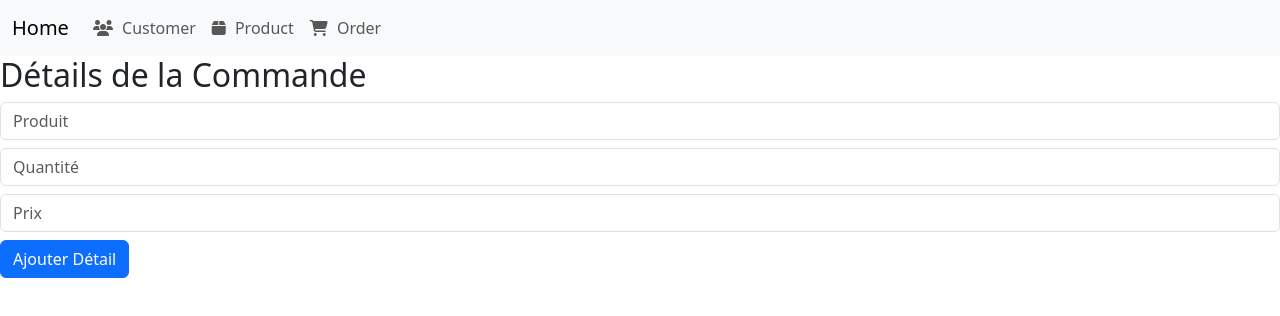
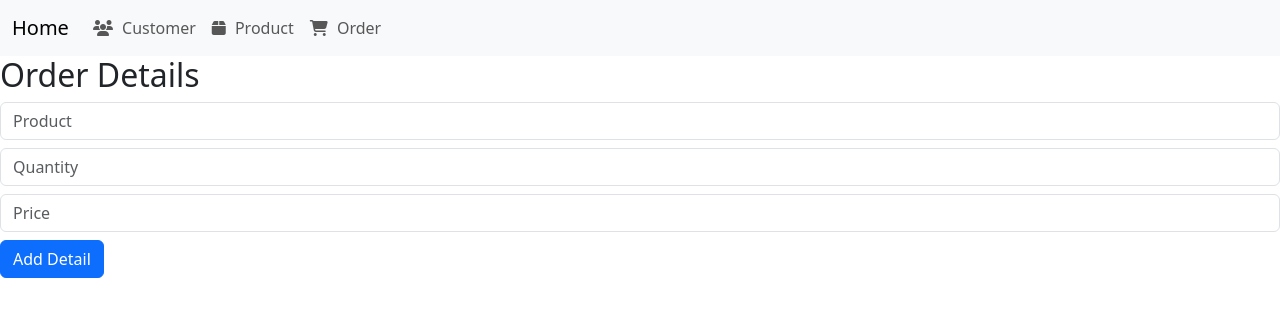
Before and after one commit to shyshasy/commercial-management-app, a Vue app: page /orders/1 in a window 1280 px wide. Shown: the top 316 px of the page. Built offline with nearby package versions, Linux system fonts and the light colour scheme.

Commit message:
feat: prevent deletion of the last order detail

```diff
--- a/src/components/Order.vue
+++ b/src/components/Order.vue
@@ -5,16 +5,13 @@
           <a class="nav-link active" href="#">Orders</a>
         </li>
       </ul>
-      <!-- Buttons for Submit and Return to Home positioned in the top-right corner -->
       <div class="form-buttons">
-        <!-- Utiliser 'router-link' pour une navigation facile -->
         <router-link to="/OrderList" class="btn btn-secondary me-2">Return to OrderList</router-link>
         <button type="submit" class="btn btn-success" @click="submitOrder">Submit</button>
       </div>
 
       <form @submit.prevent="submitOrder" class="mt-4">
         <div class="row">
-          <!-- Left Column -->
           <div class="col-md-6">
             <div class="form-group mb-3">
               <label for="date">Date</label>
@@ -29,7 +26,6 @@
               <input type="text" class="form-control" id="deliveryAddress" v-model="order.deliveryAddress">
             </div>
           </div>
-          <!-- Right Column -->
           <div class="col-md-6">
             <div class="form-group mb-3">
               <label for="trackNumber">Track Number</label>
@@ -90,6 +86,11 @@
   };
 
   const removeDetail = (index) => {
+    // Empêche la suppression si c'est le dernier détail
+    if (order.value.details.length <= 1) {
+      alert("You cannot delete the last order detail..");
+      return;
+    }
     order.value.details.splice(index, 1);
   };
 
@@ -100,7 +101,7 @@
 
   const submitOrder = () => {
     if (isValidOrder.value) {
-      // Logic for submitting the order
+      // Logique pour soumettre la commande
       alert('Order submitted!');
     } else {
       alert('Please fill in all fields correctly.');
@@ -122,12 +123,4 @@
     right: 0;
     gap: 0.5rem;
   }
-
-  .custom-buttons {
-    position: absolute;
-    top: -20px;
-    right: 0;
-    padding: 1rem;
-    z-index: 10;
-  }
   </style>
--- a/src/components/OrderDetail.vue
+++ b/src/components/OrderDetail.vue
@@ -1,18 +1,18 @@
 <template>
     <div>
-      <h2>Détails de la Commande</h2>
-      <!-- Formulaire pour ajouter/modifier les détails d'une commande -->
+      <h2>Order Details</h2>
+      <!-- Form to add/edit order details -->
       <div class="mb-3">
-        <input v-model="newDetail.product" class="form-control mb-2" placeholder="Produit">
-        <input v-model="newDetail.quantity" type="number" class="form-control mb-2" placeholder="Quantité">
-        <input v-model="newDetail.price" type="number" step="0.01" class="form-control mb-2" placeholder="Prix">
-        <button @click="addDetail" class="btn btn-primary">Ajouter Détail</button>
+        <input v-model="newDetail.product" class="form-control mb-2" placeholder="Product">
+        <input v-model="newDetail.quantity" type="number" class="form-control mb-2" placeholder="Quantity">
+        <input v-model="newDetail.price" type="number" step="0.01" class="form-control mb-2" placeholder="Price">
+        <button @click="addDetail" class="btn btn-primary">Add Detail</button>
       </div>
-      <!-- Liste des détails de la commande -->
+      <!-- List of order details -->
       <ul class="list-group">
         <li v-for="detail in details" :key="detail.id" class="list-group-item d-flex justify-content-between align-items-center">
           <span>{{ detail.product }} - {{ detail.quantity }} - {{ detail.price.toFixed(2) }} €</span>
-          <button @click="removeDetail(detail.id)" class="btn btn-danger btn-sm">Supprimer</button>
+          <button @click="removeDetail(detail.id)" class="btn btn-danger btn-sm">Remove</button>
         </li>
       </ul>
     </div>
@@ -21,7 +21,7 @@
   <script setup>
   import { ref, defineProps } from 'vue';
 
-  // Définition des props
+  // Define props
   const props = defineProps({
     orderId: {
       type: Number,
@@ -29,7 +29,7 @@
     }
   });
 
-  // Déclaration des variables réactives
+  // Declare reactive variables
   const newDetail = ref({
     product: '',
     quantity: '',
@@ -37,13 +37,13 @@
   });
   const details = ref([]);
 
-  // Méthodes pour gérer les détails de la commande
+  // Methods to manage order details
   const addDetail = () => {
     if (newDetail.value.product && newDetail.value.quantity && newDetail.value.price) {
       details.value.push({ ...newDetail.value, id: Date.now() });
       newDetail.value = { product: '', quantity: '', price: '' };
     } else {
-      alert('Veuillez remplir tous les champs.');
+      alert('Please fill in all fields.');
     }
   };
 
@@ -53,5 +53,5 @@
   </script>
 
   <style scoped>
-  /* Styles pour le composant OrderDetail */
+  /* Styles for the OrderDetail component */
   </style>
--- a/src/components/OrderList.vue
+++ b/src/components/OrderList.vue
@@ -25,13 +25,13 @@
           <td>{{ order.trackNumber }}</td>
           <td>{{ order.status }}</td>
           <td class="action-buttons">
-              <button  class="btn btn-info btn-sm me-2"@click="viewOrder(index)">
+            <button class="btn btn-info btn-sm me-2" @click="viewOrder(index)">
               <i class="fas fa-eye"></i>
             </button>
             <button class="btn btn-warning btn-sm me-2" @click="editOrder(index)">
               <i class="fas fa-edit"></i>
             </button>
-              <button  class="btn btn-danger btn-sm" @click="deleteOrder(index)">
+            <button class="btn btn-danger btn-sm" @click="deleteOrder(index)">
               <i class="fas fa-trash-alt"></i>
             </button>
           </td>
@@ -49,11 +49,14 @@
   { date: '26/07/2024', customer: 'Jane Smith', address: '456 Oak St', trackNumber: 'TN002', status: 'Delivered' },
 ]);
 
-  const editOrder = (index) => {
-    alert(`Edit Order #${index + 1}`);
-  };
+const deleteOrder = (index) => {
+  // Vérifie si l'ordre à supprimer est le dernier
+  if (orders.value.length <= 1) {
+    alert("Vous ne pouvez pas supprimer le dernier ordre.");
+    return;
+  }
 
-  const deleteOrder = (index) => {
+  // Confirme la suppression
   if (confirm(`Are you sure you want to delete order #${index + 1}?`)) {
     orders.value.splice(index, 1);
   }
@@ -62,9 +65,12 @@
 const viewOrder = (index) => {
   alert(`Viewing details for Order #${index + 1}`);
 };
+
+const editOrder = (index) => {
+  alert(`Edit Order #${index + 1}`);
+};
 </script>
 
 <style scoped>
-
-
+/* Ajoutez votre style ici si nécessaire */
 </style>
```
Lines whose indentation alone changed are shown as unchanged.
